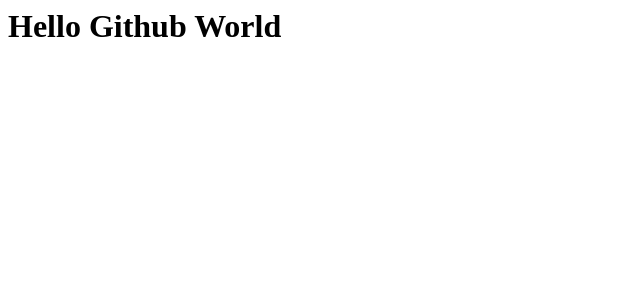
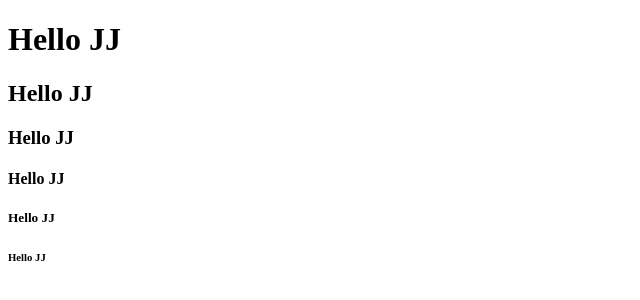
Before and after one commit to vrek00/first, a plain HTML site: page index.html in a window 1280 px wide. Shown: the whole page, without its empty margins (0-640 px from the left). Drawn offline with Linux system fonts and the light colour scheme.

Commit message:
(수정) index.html 내용 수정

```diff
--- a/index.html
+++ b/index.html
@@ -1 +1,16 @@
-<h1>Hello Github World</h1>
+<!DOCTYPE html>
+<html lang="en">
+<head>
+    <meta charset="UTF-8">
+    <meta name="viewport" content="width=device-width, initial-scale=1.0">
+    <title>Document</title>
+</head>
+<body>
+    <h1>Hello JJ</h1>
+    <h2>Hello JJ</h2>
+    <h3>Hello JJ</h3>
+    <h4>Hello JJ</h4>
+    <h5>Hello JJ</h5>
+    <h6>Hello JJ</h6>
+</body>
+</html>
```
